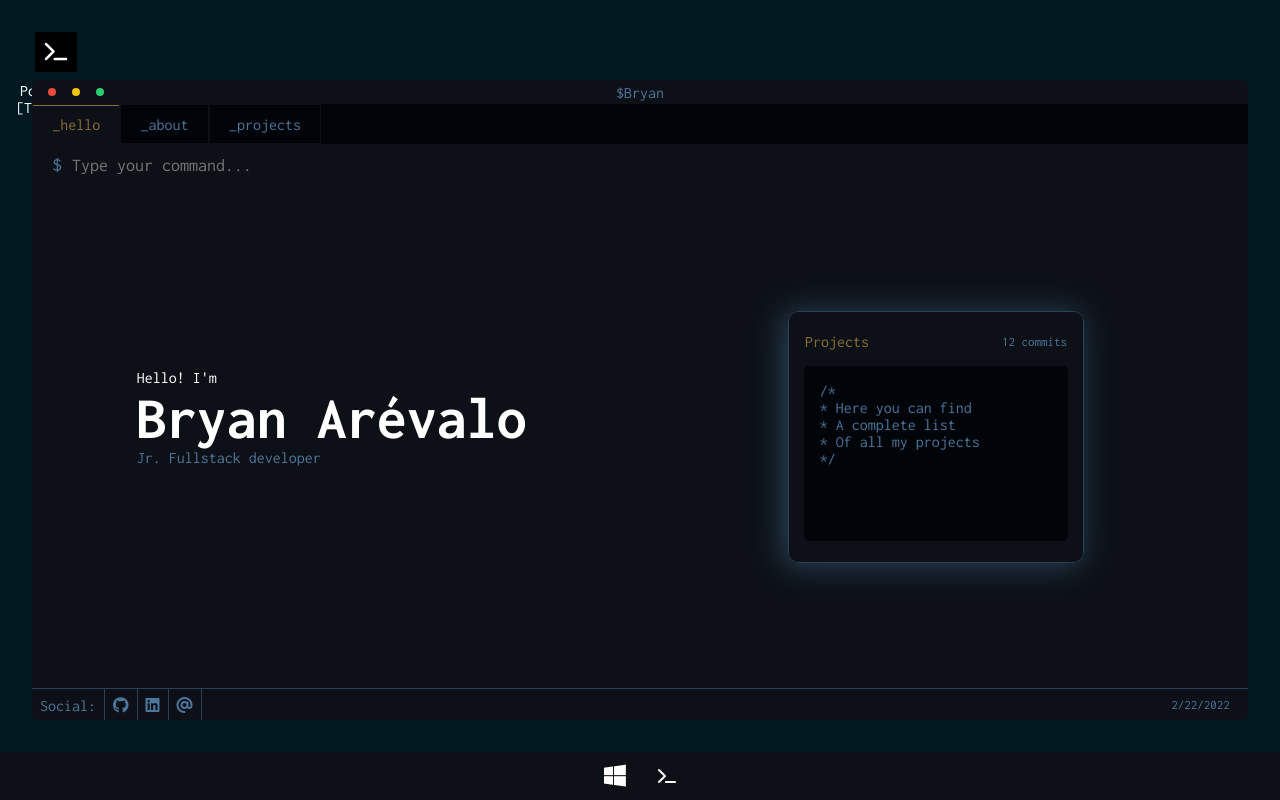
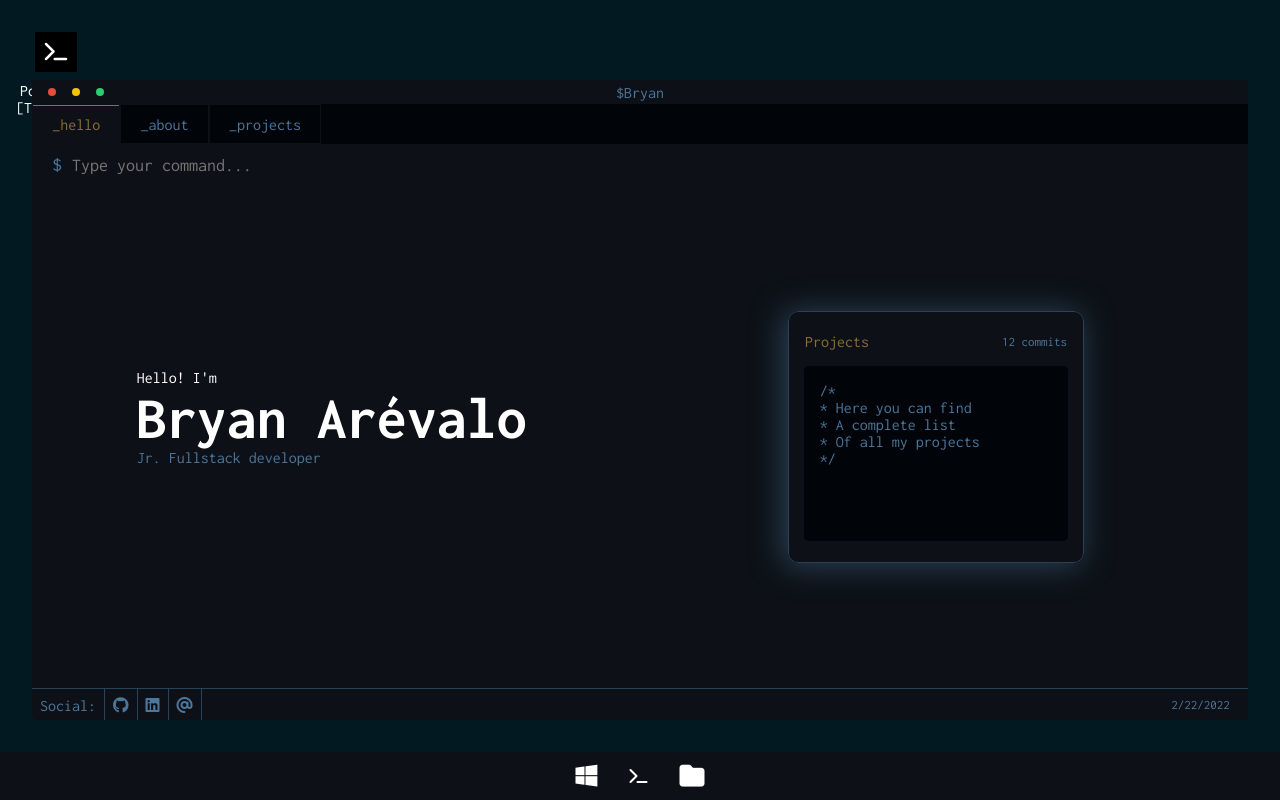
Before and after one commit to ripterdust/Portfolio2022, a React (Create React App) app: page / in a window 1280 px wide. Built offline with nearby package versions, Linux system fonts and the light colour scheme.

Commit message:
Added the folder icon to the task bar

```diff
--- a/src/components/TaskBar.js
+++ b/src/components/TaskBar.js
@@ -10,6 +10,10 @@ export const TaskBar = () => {
       <div id='task-terminal' className='icon'>
         <i class="fa-solid fa-terminal terminal-icon" ></i>
       </div>
+
+      <div className="icon">
+        <i class="fa-solid fa-folder folder"></i>
+      </div>
     </div>
   )
 }
--- a/src/styles/_taskbar.scss
+++ b/src/styles/_taskbar.scss
@@ -28,5 +28,10 @@
             color: white;
         }
 
+        .folder {
+            font-size: 25px;
+            color: white;
+        }
+
     }
 }
```
